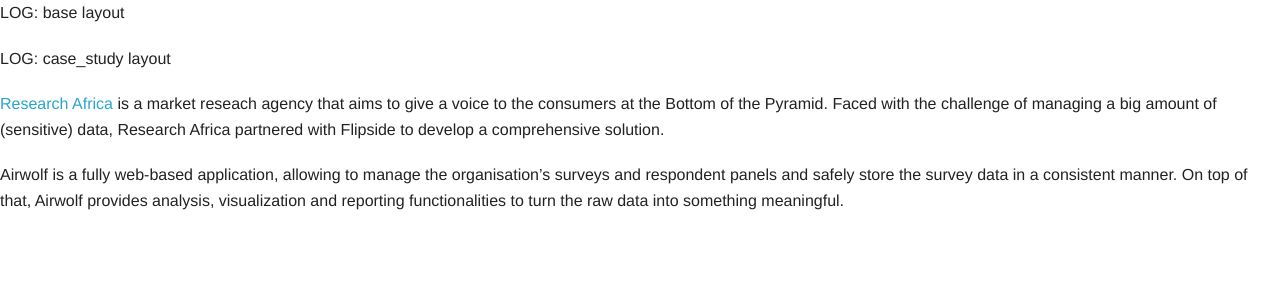
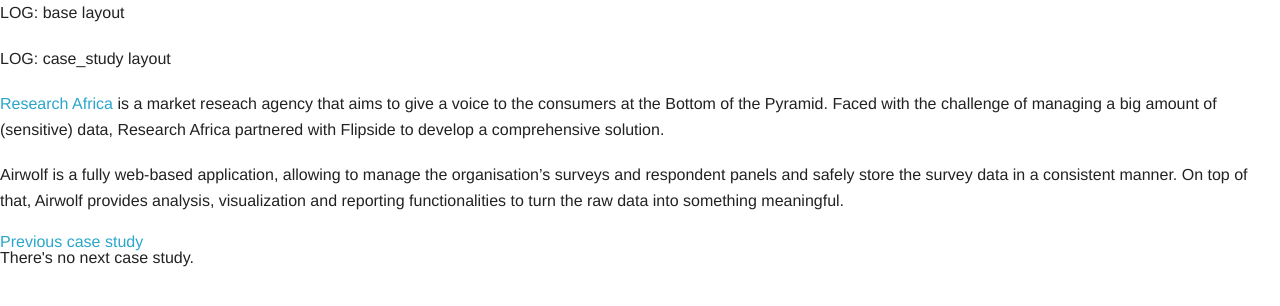
Before and after one commit to flipside-org/flipside.org, a Jekyll site: the page built from _posts/work/case_study/2013-03-10-Airwolf.md, in a window 1280 px wide. Shown: the top 306 px of the page. Built offline with Jekyll 4.4.1, drawn with Linux system fonts in a browser that asks for light colours; some of the changed lines change nothing that is shown.

Commit message:
Adds previous/next navigation for case studies

```diff
--- a/_layouts/case_study.html
+++ b/_layouts/case_study.html
@@ -4,3 +4,51 @@
 <p>LOG: case_study layout</p>
 
 {{ content }}
+
+
+{% comment %}
+  Navigation links for case studies can be rendered differently from notes
+  since they don't need filters.
+  To render these links we just loop through the posts array and find the
+  case study before and after.
+{% endcomment %}
+
+{% assign break_cicle = false %}
+
+{% assign previous_case_study = false %}
+{% assign next_case_study = false %}
+{% assign current_found = false %}
+
+{% for post in site.categories.case_study %}
+  {% unless break_cicle %}
+
+    {% if current_found %}
+
+      {% assign next_case_study = post %}
+      {% assign break_cicle = true %}
+
+    {% else %}
+
+      {% if page.url == post.url %}
+        {% assign current_found = true %}
+      {% else %}
+        {% assign previous_case_study = post %}
+      {% endif %}
+
+    {% endif %}
+
+  {% endunless%}
+
+{% endfor%}
+
+{% unless previous_case_study == false %}
+  <a href="{{ previous_case_study.url }}">Previous case study</a><br />
+{% else %}
+  There's no previous case study.<br/>
+{% endunless%}
+
+{% unless next_case_study == false %}
+  <a href="{{ next_case_study.url }}">Next case study</a><br />
+{% else %}
+  There's no next case study.
+{% endunless%}
```
